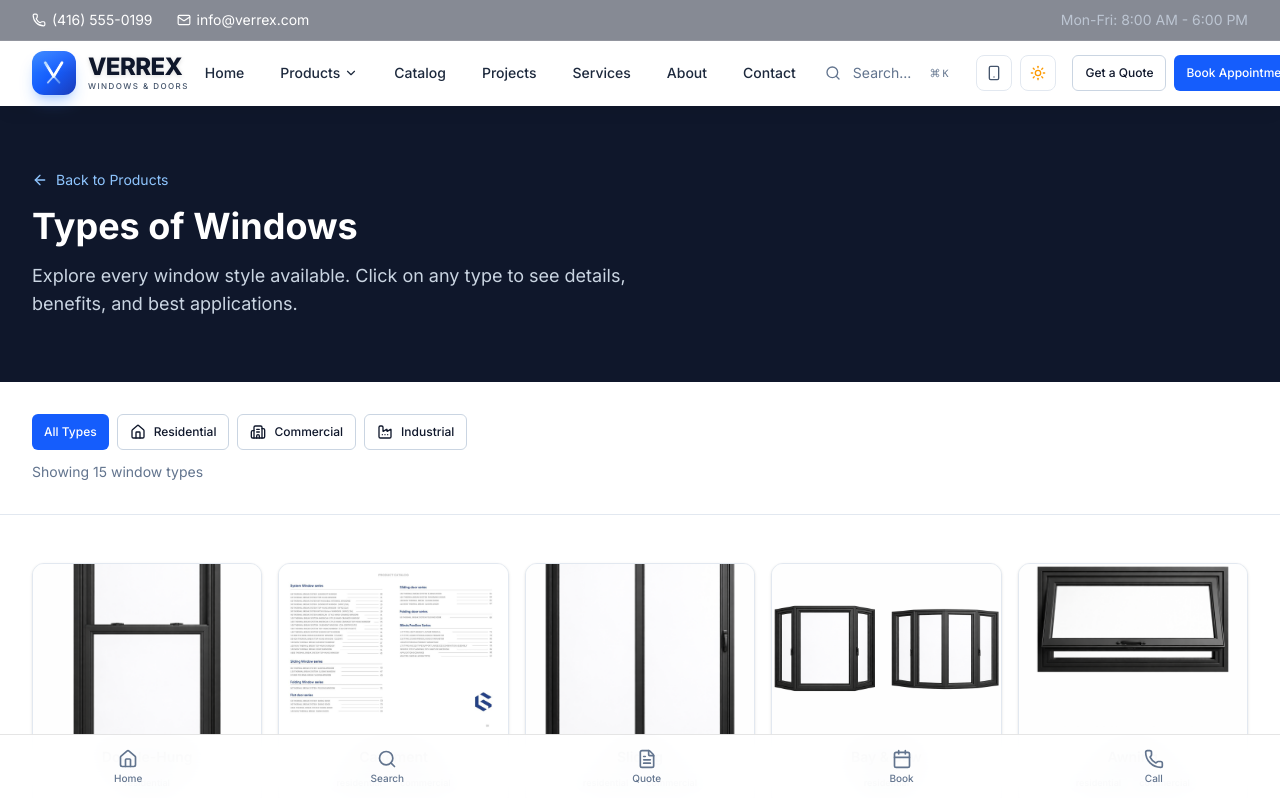
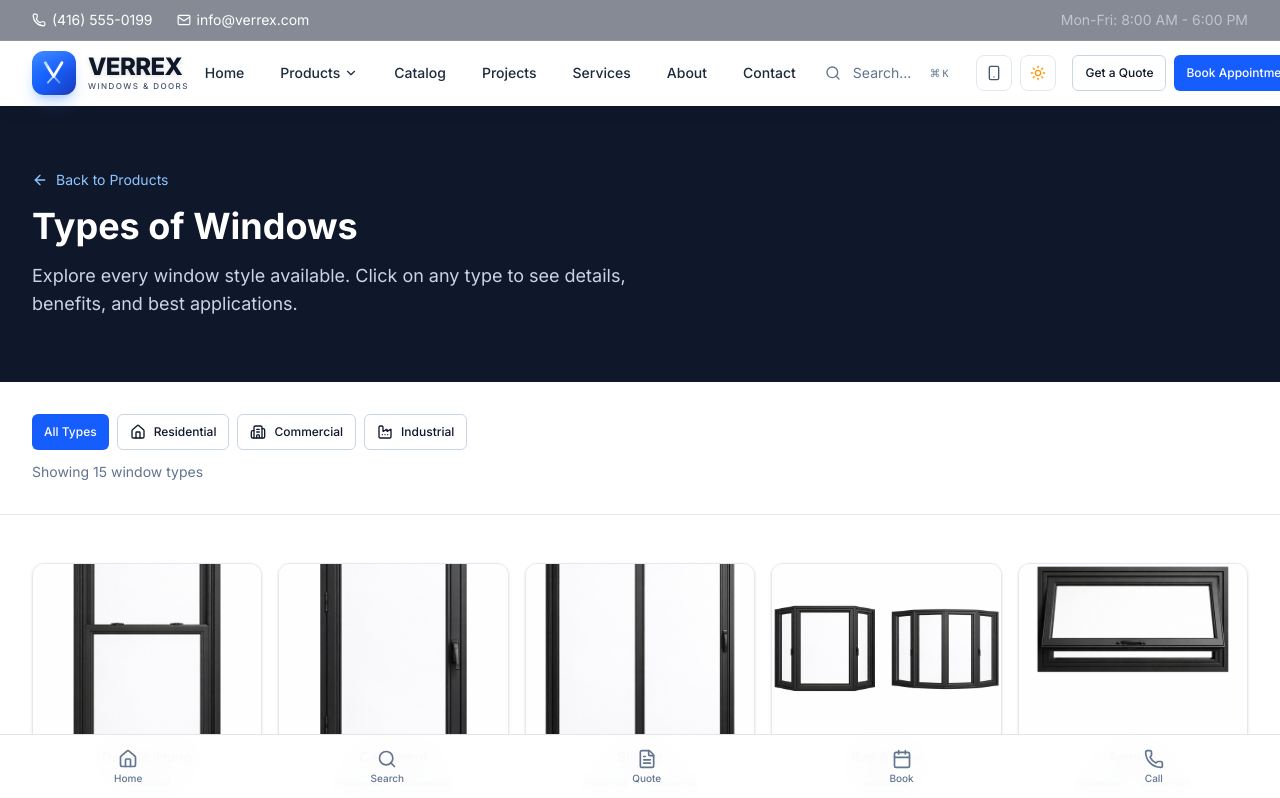
Before and after one commit to OL-Projects/verrex-website, a Next.js app: page /products/window-types in a window 1280 px wide. Shown: the top 798 px of the page. Built offline with nearby package versions, Linux system fonts and the light colour scheme.

Commit message:
Add casement window type image from Types of Windows folder

```diff
--- a/src/app/products/window-types/page.tsx
+++ b/src/app/products/window-types/page.tsx
@@ -35,7 +35,7 @@ const windowTypes: WindowType[] = [
     id: "casement",
     name: "Casement",
     icon: "↗",
-    image: "/images/products/casement-3.jpg",
+    image: "/images/window-types/casement.png",
     description: "Hinged at the side and opens outward like a door using a crank mechanism. Provides maximum airflow and an unobstructed view when open.",
     bestFor: ["Above kitchen sinks", "Hard-to-reach areas", "Modern homes"],
     benefits: ["Maximum ventilation", "Excellent energy efficiency", "Tight seal when closed", "Unobstructed views"],
```
Also changed, not shown: public/images/window-types/casement.png (added).
